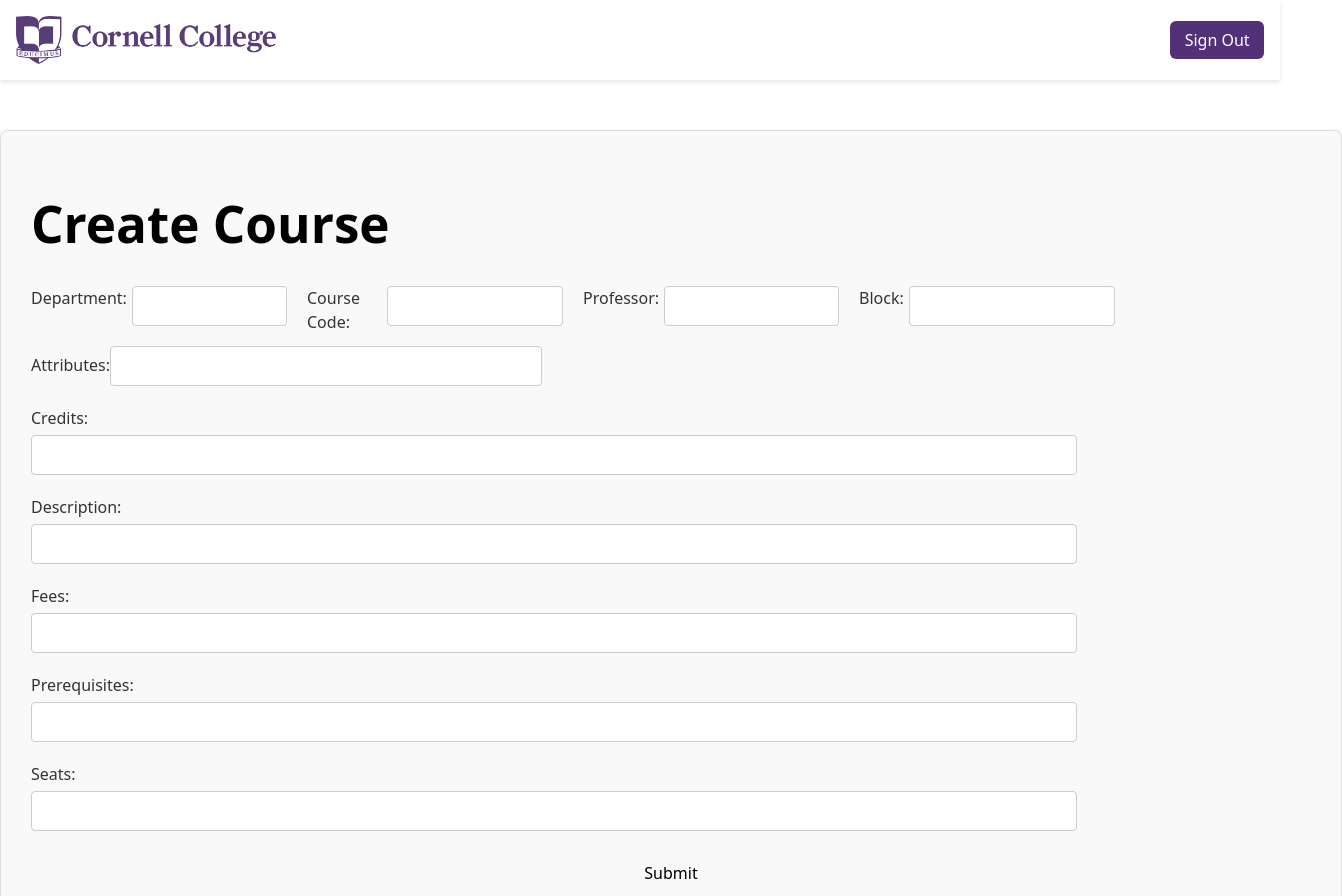
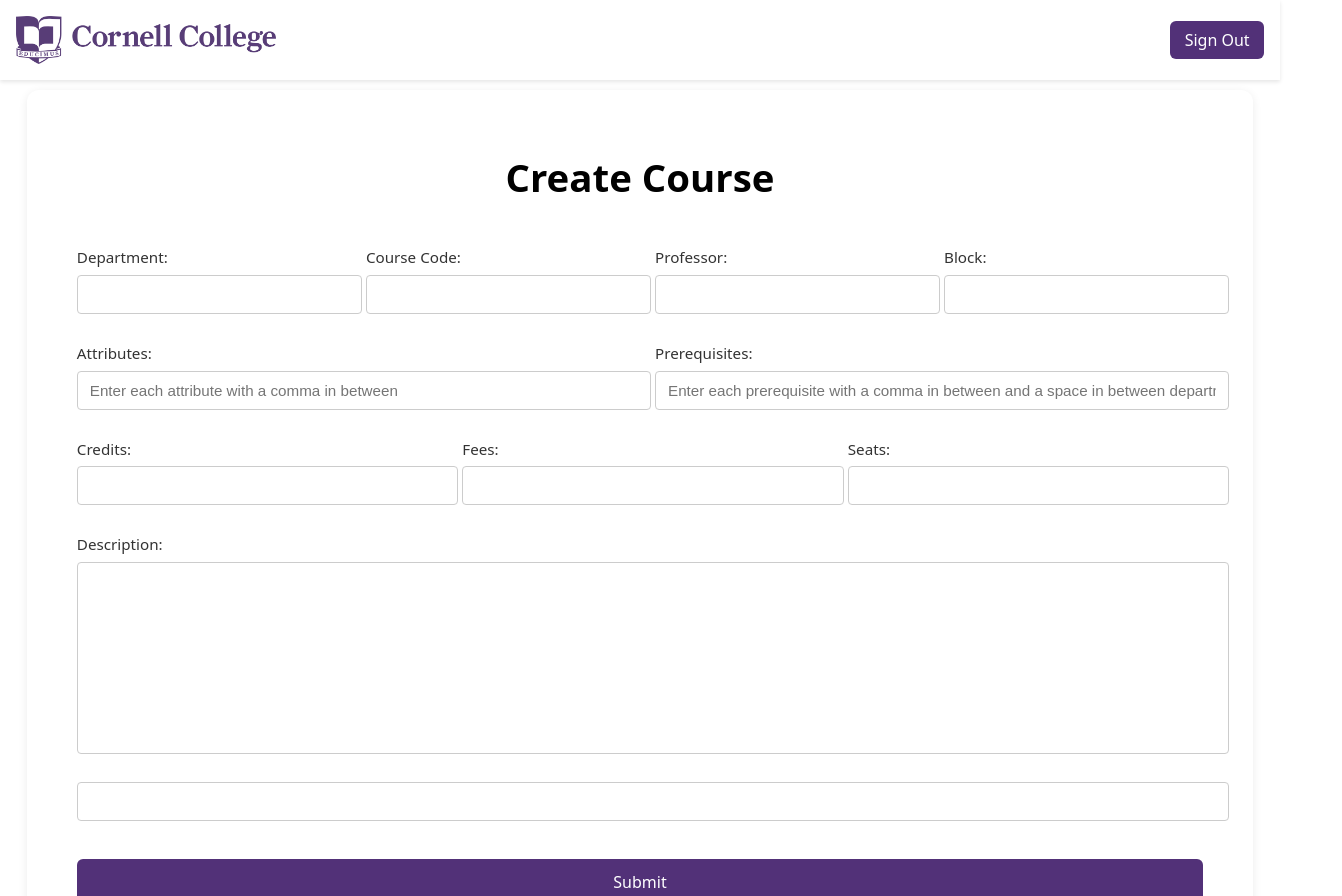
Before and after one commit to itsactuallyluna9/self-service, a React (Vite) app in the folder frontend/: page /CreateCoursePage in a window 1280 px wide. Shown: the top 896 px of the page, 1342 px wide, since content can reach past the window. Built offline with nearby package versions, Linux system fonts and the light colour scheme.

Commit message:
Fixed IP addresses

```diff
--- a/frontend/src/components/Register.tsx
+++ b/frontend/src/components/Register.tsx
@@ -7,7 +7,7 @@ export const register = async (
 
     try {
         // Replace with real API call
-        const response = await fetch('https://10.101.128.56:6001/api/register_courses', {
+        const response = await fetch('https://10.101.128.72:6001/api/register_courses', {
           method: 'POST',
           headers: { 'Content-Type': 'application/json' },
           body: JSON.stringify({ username, courseIDs }),
--- a/frontend/src/cssFiles/CreateCourse.css
+++ b/frontend/src/cssFiles/CreateCourse.css
@@ -1,53 +1,127 @@
+/* Chat GPT helped make this pixel perfect */
+
+/* Page wrapper */
 .create-course {
-    position:relative;
-    top: 80px;
+    position: relative;
+    top: 90px;
+    width: 100%;
+    display: flex;
+    justify-content: center;
+    background-color: #ffffff;
   }
+
+  /* Card */
+  .create-course form {
+    width: 88%;
+    max-width: 1450px;
+    background: #fff;
+    border-radius: 12px;
+    padding: 40px 50px 35px;
+    box-shadow: 0 2px 10px rgba(0, 0, 0, 0.08);
+    display: flex;
+    flex-direction: column;
+    gap: 28px;
+  }
+
+  /* Title */
   .create-course h1 {
-    color: black;
+    text-align: center;
+    font-size: 2.4rem;
+    font-weight: 700;
+    color: #000;
+    margin-bottom: 20px;
   }
-.create-course form {
+
+  /* Rows */
+  .row {
+    display: flex;
     width: 100%;
-    margin: 50px auto;
-    padding: 30px;
-    border: 1px solid #ddd;
-    border-radius: 8px;
-    background-color: #f9f9f9;
-    box-shadow: 0 2px 6px rgba(0,0,0,0.1);
+    gap: 30px;
+  }
+
+  /* First row (4 equal fields) */
+  .department,
+  .course-code,
+  .professor,
+  .block {
+    width: 25%;
     display: flex;
     flex-direction: column;
   }
+
+  /* Second row (2 wide fields) */
+  .attributes,
+  .prereqs {
+    width: 50%;
+    display: flex;
+    flex-direction: column;
+  }
+
+  /* Third row (3 equal fields) */
+  .credits,
+  .fees,
+  .seats {
+    width: 33.333%;
+    display: flex;
+    flex-direction: column;
+  }
+
+  /* Description */
+  .description {
+    width: 100%;
+    display: flex;
+    flex-direction: column;
+  }
+
+  /* Labels */
   .create-course label {
-    margin-bottom: 5px;
+    font-size: 0.95rem;
     font-weight: 500;
+    margin-bottom: 6px;
     color: #333;
-    text-align: left;
-    gap: 20px;
+    white-space: nowrap;
   }
-.create-course input {
-    padding: 10px;
-    margin-bottom: 20px;
+
+  /* Inputs & textarea */
+  .create-course input,
+  .create-course textarea {
+    width: 100%;
+    padding: 10px 12px;
+    font-size: 0.95rem;
     border: 1px solid #ccc;
     border-radius: 4px;
+    background-color: #fff;
+    color: #000;
+    outline: none;
+    transition: border-color 0.2s ease;
+  }
+
+  .create-course textarea {
+    height: 170px;
+    resize: none;
+  }
+
+  /* Focus state */
+  .create-course input:focus,
+  .create-course textarea:focus {
+    border-color: #523178;
+  }
+
+  /* Submit button */
+  .create-course button {
+    margin-top: 10px;
+    width: 100%;
+    padding: 12px 0;
+    background-color: #523178;
+    color: #fff;
     font-size: 1rem;
-    outline: none;
-    transition: border-color 0.2s;
-    background-color: #fff;
-    color: #000000;
-    width: 80%;
+    font-weight: 500;
+    border: none;
+    border-radius: 6px;
+    cursor: pointer;
+    transition: background-color 0.2s ease;
   }
-.row {
-    flex-direction: row;
-    display: flex;
-    gap: 20px;
+
+  .create-course button:hover {
+    background-color: #432660;
   }
-.department, .professor, .course-code, .block {
-    width: 20vw;
-    display: flex;
-    gap: 5px;
-    height: 50%;
-}
-.attributes {
-    width: 40vw;
-    gap: 5px;
-    height: 50%;
-}
--- a/frontend/src/pages/CourseInformationPage.tsx
+++ b/frontend/src/pages/CourseInformationPage.tsx
@@ -81,7 +81,7 @@ function DisplayCourses() {
       async function loadCourses() {
         try {
         //  Fetch call to backend course data API endpoint. CarterLampe 12/1/2025
-        const response = await fetch('https://10.101.128.56:6001/api/courses');
+        const response = await fetch('https://10.101.128.72:6001/api/courses');
 
         if (!response.ok) throw new Error(`HTTP error! status: ${response.status}`);
 
--- a/frontend/src/pages/CreateCoursePage.tsx
+++ b/frontend/src/pages/CreateCoursePage.tsx
@@ -4,15 +4,16 @@ import { useState }from 'react'
 
 interface CourseData {
   department: string
-  courseCode: number
+  coursecode: number
   professor: string
   block: number
-  attributes: string | null
+  coursetypes: string
   credits: number
   description: string
-  fee: number | null
-  prereqs: string | null
+  fee: number
+  prereqs: string
   seats: number
+  title: string
 }
 
 function CreateCoursePage() {
@@ -26,33 +27,44 @@ function CreateCoursePage() {
   const [fee, setFee] = useState('')
   const [prereqs, setPrereqs] = useState('')
   const [seats, setSeats] = useState('')
+  const [title, setTitle] = useState('')
+  const [error, setError] = useState('')
 
   const handleSubmit = async (e: React.FormEvent) => {
     e.preventDefault()
+    setError('')
+
+    if (!department || !courseCode || !professor || !block || !credits || !seats || !description) {
+      setError("Please enter all required fields")
+    }
 
     const course: CourseData = {
       department: department,
-      courseCode: Number(courseCode),
+      coursecode: Number(courseCode),
       professor: professor,
       block: Number(block),
-      attributes: attributes,
+      coursetypes: attributes,
       credits: Number(credits),
       description: description,
       fee: Number(fee),
       prereqs: prereqs,
-      seats: Number(seats)
+      seats: Number(seats),
+      title: title,
     }
-
+    console.log(JSON.stringify(course))
     console.log(course)
     try {
-      const response = await fetch('https://10.101.128.56:6001/api/create-course', {
+      const response = await fetch('https://10.101.128.72:6001/courses/create', {
             method: 'POST',
             headers: {
                 'Content-Type': 'application/json',
             },
             body: JSON.stringify(course),
             })
-      return response.ok
+      console.log("Response:" + response.ok)
+      if (!response.ok){
+        throw new Error('Failed to create a course')
+      }
     } catch(err) {
       console.log('An Error Has Occurred' + err)
     }
@@ -63,7 +75,7 @@ function CreateCoursePage() {
     <>
     <Navbar/>
     <div className='create-course'>
-      <form>
+      <form onSubmit={handleSubmit}>
         <h1>Create Course</h1>
         <div className="row">
           <div className="department">
@@ -114,11 +126,25 @@ function CreateCoursePage() {
               type='text'
               name='attributes'
               id='attributes'
+              placeholder="Enter each attribute with a comma in between"
               value={attributes}
               onChange = {(e) => setAttributes(e.target.value)}
             />
           </div>
+          <div className='prereqs'>
+            <label htmlFor="prereqs">Prerequisites:</label>
+              <input
+                type='text'
+                name='prereqs'
+                id='prereqs'
+                placeholder="Enter each prerequisite with a comma in between and a space in between department and course code"
+                value={prereqs}
+                onChange = {(e) => setPrereqs(e.target.value)}
+              />
             </div>
+        </div>
+        <div className="row">
+          <div className="credits">
             <label htmlFor="credits">Credits:</label>
             <input
               type='text'
@@ -127,14 +153,8 @@ function CreateCoursePage() {
               value={credits}
               onChange = {(e) => setCredits(e.target.value)}
             />
-        <label htmlFor="description">Description:</label>
-        <input
-          type='text'
-          name='description'
-          id='description'
-          value={description}
-          onChange = {(e) => setDescription(e.target.value)}
-        />
+          </div>
+          <div className="fees">
             <label htmlFor="fee">Fees:</label>
             <input
               type='text'
@@ -143,14 +163,8 @@ function CreateCoursePage() {
               value={fee}
               onChange = {(e) => setFee(e.target.value)}
             />
-        <label htmlFor="prereqs">Prerequisites:</label>
-        <input
-          type='text'
-          name='prereqs'
-          id='prereqs'
-          value={prereqs}
-          onChange = {(e) => setPrereqs(e.target.value)}
-        />
+          </div>
+          <div className="seats">
             <label htmlFor="seats">Seats:</label>
             <input
               type='text'
@@ -159,7 +173,25 @@ function CreateCoursePage() {
               value={seats}
               onChange = {(e) => setSeats(e.target.value)}
             />
-        <button onClick={handleSubmit}>Submit</button>
+          </div>
+        </div>
+        <div className="description">
+          <label htmlFor="description">Description:</label>
+          <textarea
+            name='description'
+            id='description'
+            value={description}
+            onChange = {(e) => setDescription(e.target.value)}
+          />
+        </div>
+        <input
+          type='text'
+          name='title'
+          id='title'
+          value={title}
+          onChange = {(e) => setTitle(e.target.value)}/>
+        <button type="submit">Submit</button>
+
       </form>
     </div>
     </>
--- a/frontend/src/pages/IndividualCourseInfo.tsx
+++ b/frontend/src/pages/IndividualCourseInfo.tsx
@@ -39,7 +39,7 @@ function IndividualCourseInfo() {
                     console.log("Page has loaded.");
 
                     //  Fetch call to backend indivdual course info API endpoint. CarterLampe 12/1/2025
-                    const response = await fetch(`https://10.101.128.56:6001/api/courses/${courseID}`, {})
+                    const response = await fetch(`https://10.101.128.72:6001/api/courses/${courseID}`, {})
 
 
 
--- a/frontend/src/pages/RegisteredCourses.tsx
+++ b/frontend/src/pages/RegisteredCourses.tsx
@@ -72,8 +72,8 @@ function DisplayRegisteredCourses() {
     }
 
     const removeCourse = async (id: number) => {
-      // DELETE https://10.101.128.56:6001/api/registered_courses/<string:username>/<int:course_id>
-      const reply = await fetch(`https://10.101.128.56:6001/api/registered_courses/${localStorage.getItem('UserID')}/${id}`, {
+      // DELETE https://10.101.128.72:6001/api/registered_courses/<string:username>/<int:course_id>
+      const reply = await fetch(`https://10.101.128.72:6001/api/registered_courses/${localStorage.getItem('UserID')}/${id}`, {
         method: 'DELETE',
       })
       const result = (await reply.json())['success']
@@ -103,7 +103,7 @@ function DisplayRegisteredCourses() {
         let fetchedData: CourseData[] = [];
       try {
         //  Fetch call to backend course data API endpoint. CarterLampe 12/1/2025
-        const response = await fetch(`https://10.101.128.56:6001/api/registered_courses/${UserID}`);
+        const response = await fetch(`https://10.101.128.72:6001/api/registered_courses/${UserID}`);
 
         if (!response.ok) {
           throw new Error(`HTTP error! status: ${response.status}`);
--- a/frontend/src/pages/SignIn.tsx
+++ b/frontend/src/pages/SignIn.tsx
@@ -29,7 +29,7 @@ function SignIn() {
 
         try{
             // Fetch call to backend login API endpoint. CarterLampe 12/1/2025.
-            const response = await fetch('https://10.101.128.56:6001/api/login', {
+            const response = await fetch('https://10.101.128.72:6001/api/login', {
             method: 'POST',
             headers: {
                 'Content-Type': 'application/json',
```
Also changed, not shown: frontend/src/pages/FilterPage.tsx (+5 -5 lines). Lines whose indentation alone changed are shown as unchanged.
